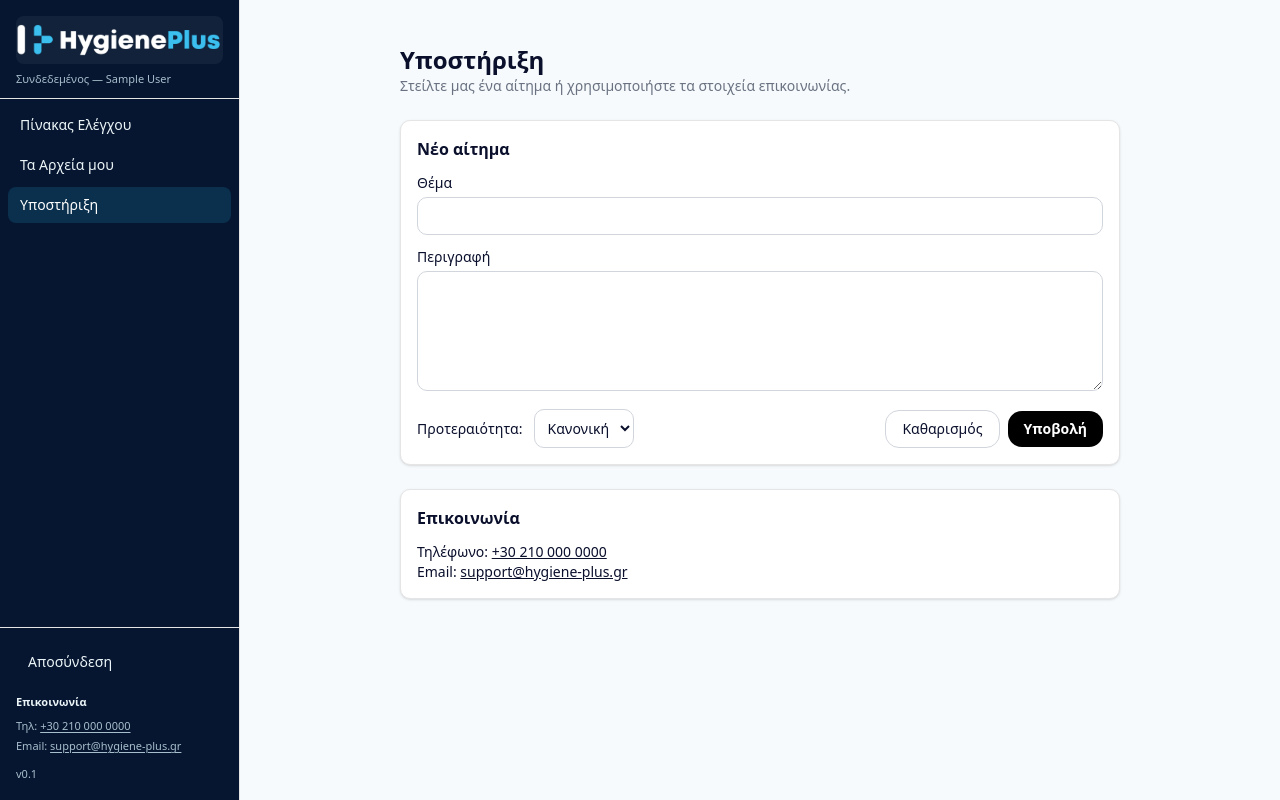
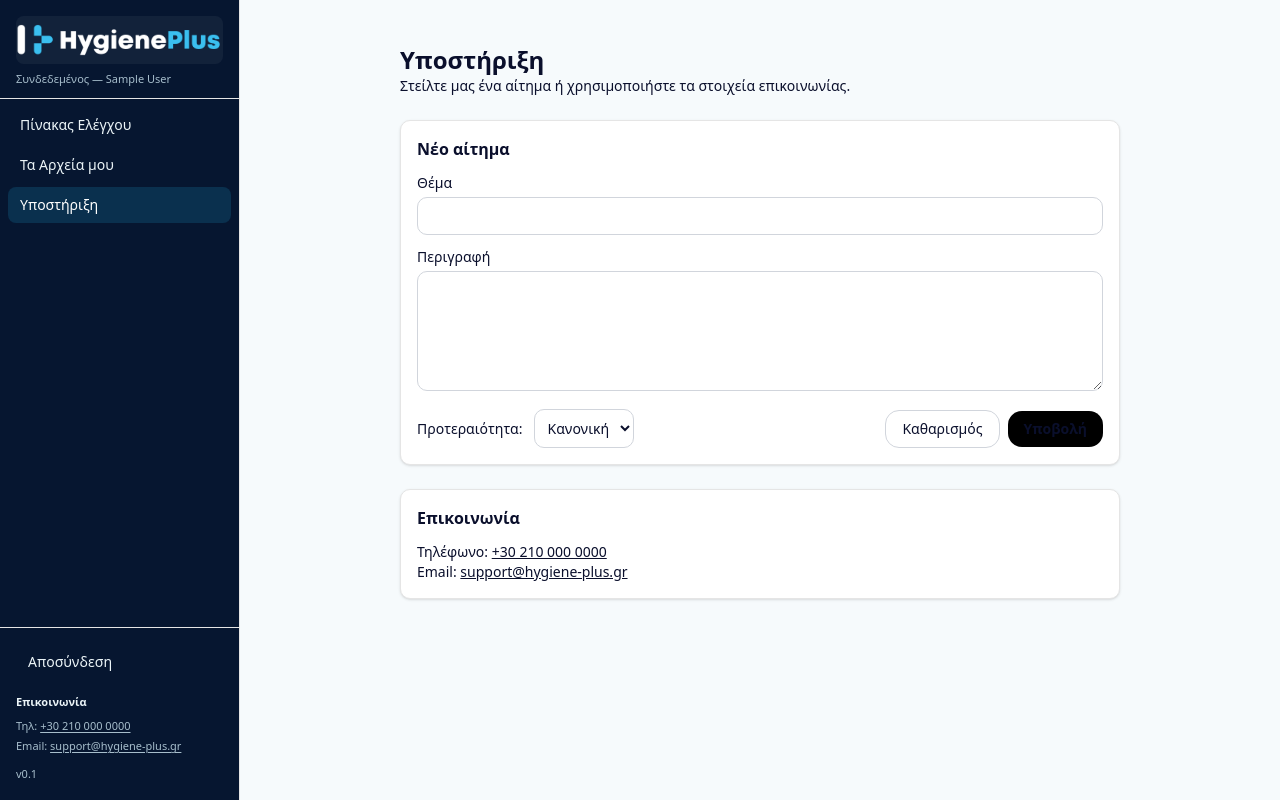
Before and after one commit to igorzgk/excel-delivery, a Next.js app: page /support in a window 1280 px wide. Built offline with nearby package versions, Linux system fonts and the light colour scheme; no server answers; sample sign-in values are in the browser's storage.

Commit message:
Project updates

```diff
--- a/src/app/globals.css
+++ b/src/app/globals.css
@@ -220,3 +220,41 @@ html,body{background:var(--bg);color:var(--text)}
     overflow-wrap: normal !important;
   }
 }
+
+/* ==== Content area (light theme) ==== */
+/* Scope to the main content wrapper so it won't affect the dark sidebar or the mobile drawer */
+.app-main {
+  --app-fg: #0A0F2C;     /* primary text */
+  --app-muted: #6B7280;  /* secondary text */
+  --app-card: #FFFFFF;   /* card bg */
+  color: var(--app-fg);
+}
+
+/* Ensure common text elements inherit the light color even after hydration */
+.app-main :where(p, span, div, li, a, button, label, input, select, textarea) {
+  color: inherit;
+}
+
+/* Muted helpers you already use in pages */
+.app-main .text-muted,
+.app-main .muted {
+  color: var(--app-muted) !important;
+}
+
+/* Tables: make sure headers and cells use content color unless overridden explicitly */
+.app-main table thead th,
+.app-main table tbody td {
+  color: inherit;
+  background-color: transparent;
+}
+
+/* Cards that rely on CSS vars */
+.app-main .card,
+.app-main section {
+  background-color: var(--app-card);
+}
+
+/* If any utility injected 'text-white' into cells, neutralize it ONLY inside tables in the content area */
+.app-main table :where(th, td).text-white {
+  color: var(--app-fg) !important;
+}
```
